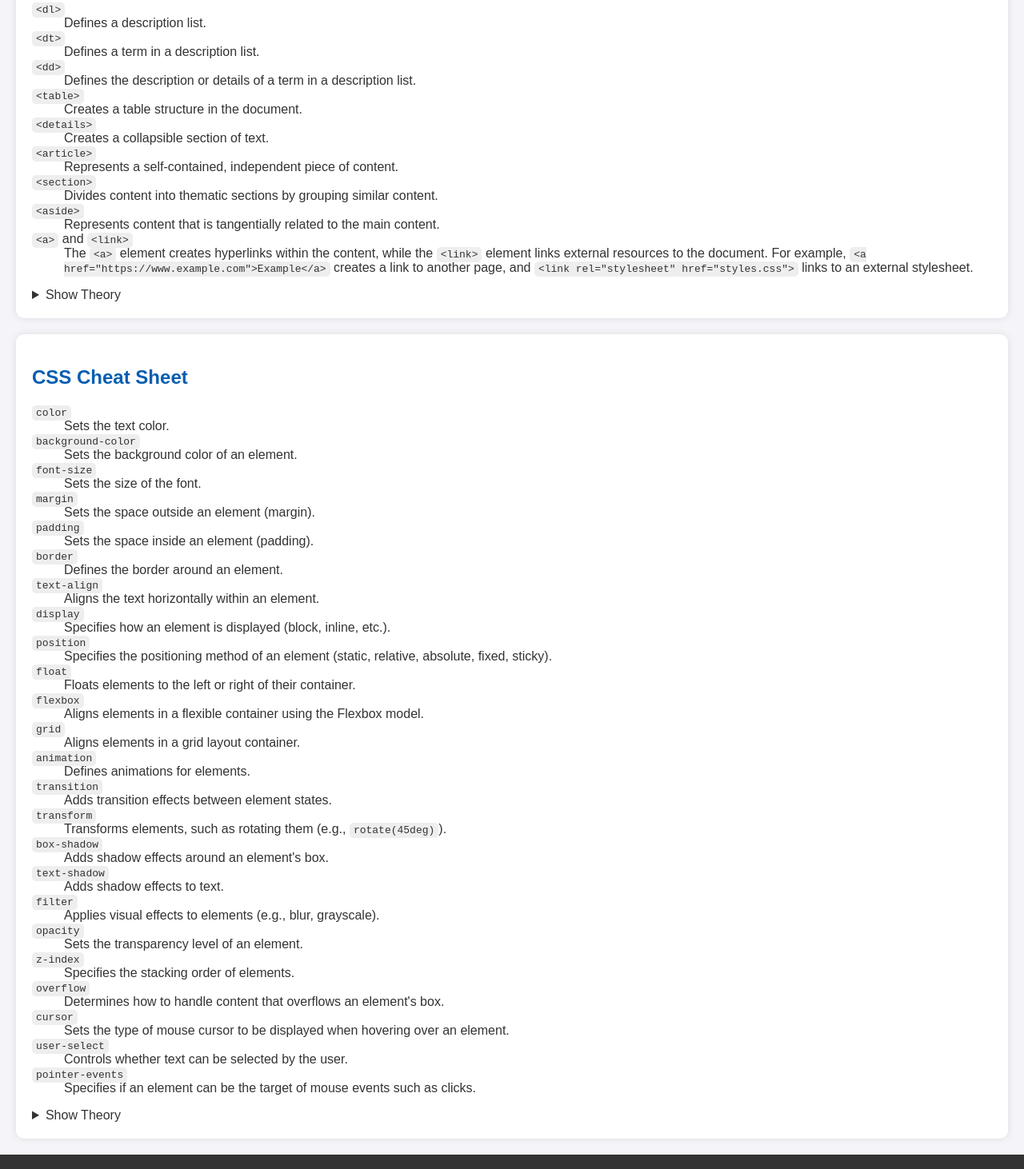
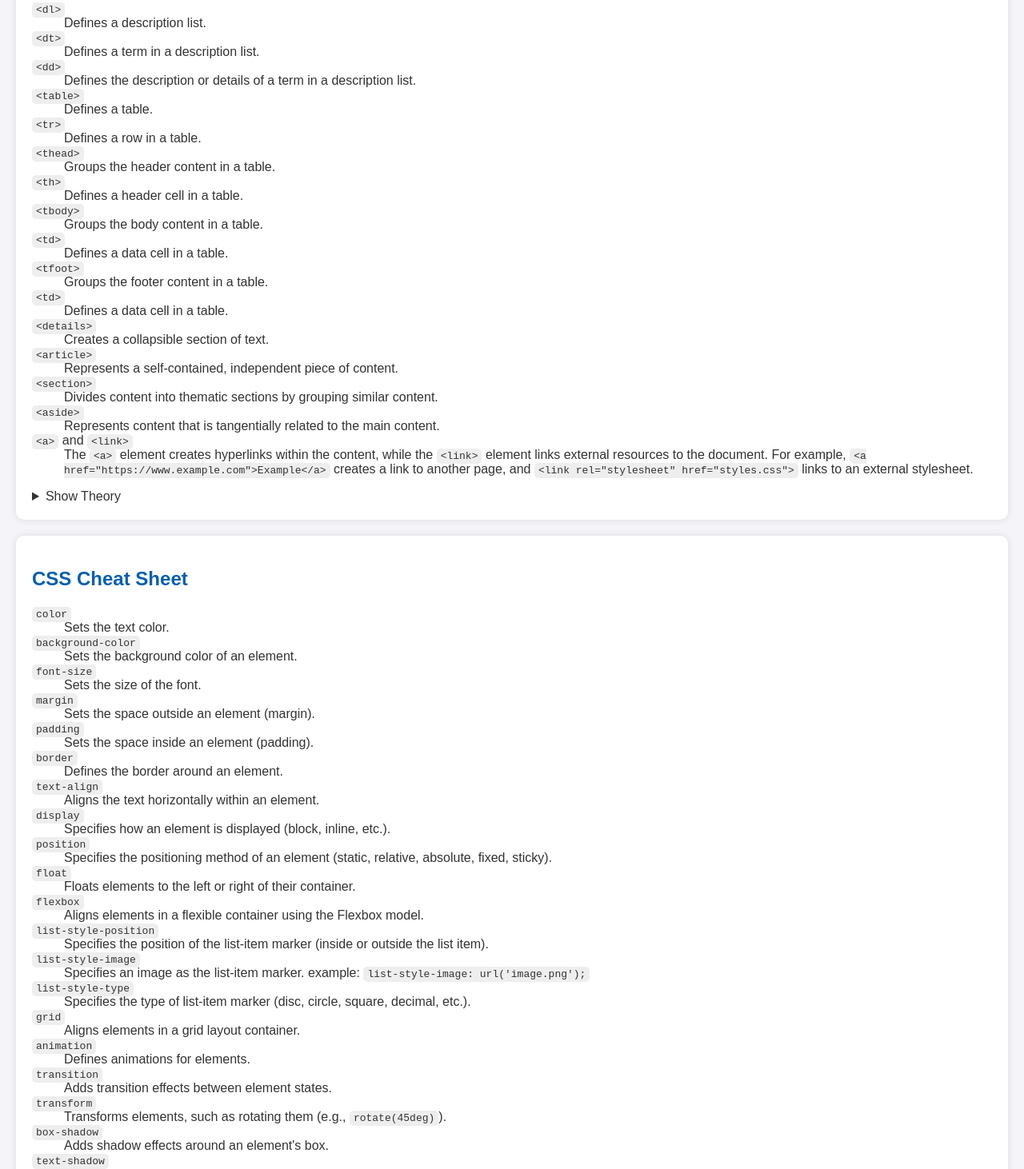
Before and after one commit to Antonio040/Cheatsheet2.0, a plain HTML site: page index.html in a window 1280 px wide. Shown: the part 704-2166 px from the top of the page at 80% size. Drawn offline with Linux system fonts and the light colour scheme.

Commit message:
update cheat sheet to reading assignment 3

```diff
--- a/index.html
+++ b/index.html
@@ -68,7 +68,28 @@
             <dd>Defines the description or details of a term in a description list.</dd>
 
             <dt><code>&lt;table&gt;</code></dt>
-            <dd>Creates a table structure in the document.</dd>
+            <dd>Defines a table.</dd>
+
+            <dt><code>&lt;tr&gt;</tr></code></dt>
+            <dd>Defines a row in a table.</dd>
+
+            <dt><code>&lt;thead&gt;</code></dt>
+            <dd>Groups the header content in a table.</dd>
+
+            <dt><code>&lt;th&gt;</code></dt>
+            <dd>Defines a header cell in a table.</dd>
+
+            <dt><code>&lt;tbody&gt;</code></dt>
+            <dd>Groups the body content in a table.</dd>
+
+            <dt><code>&lt;td&gt;</code></dt>
+            <dd>Defines a data cell in a table.</dd>
+
+            <dt><code>&lt;tfoot&gt;</code></dt>
+            <dd>Groups the footer content in a table.</dd>
+
+            <dt><code>&lt;td&gt;</code></dt>
+            <dd>Defines a data cell in a table.</dd>
 
             <dt><code>&lt;details&gt;</code></dt>
             <dd>Creates a collapsible section of text.</dd>
@@ -217,6 +238,15 @@
             <dt><code>flexbox</code></dt>
             <dd>Aligns elements in a flexible container using the Flexbox model.</dd>
 
+            <dt><code>list-style-position</code></dt>
+            <dd>Specifies the position of the list-item marker (inside or outside the list item).</dd>
+
+            <dt><code>list-style-image</code></dt>
+            <dd>Specifies an image as the list-item marker. example: <code>list-style-image: url('image.png');</code></dd>
+
+            <dt><code>list-style-type</code></dt>
+            <dd>Specifies the type of list-item marker (disc, circle, square, decimal, etc.).</dd>
+
             <dt><code>grid</code></dt>
             <dd>Aligns elements in a grid layout container.</dd>
 
@@ -293,7 +323,11 @@
                     <code>Internal CSS</code> - Internal CSS is used to define a unique style for a single HTML page. It's placed within the <code>&lt;style&gt;</code> element in the <code>&lt;head&gt;</code> section. <br>
                     <code>Inline CSS</code> - Inline CSS is used to apply a unique style to a single element. It's placed within the <code>style</code> attribute of an HTML element. <br>
                     <code>External CSS</code> - External CSS is used to define the style of multiple HTML pages. It's placed in a separate CSS file and linked to the HTML pages using the <code>&lt;link&gt;</code> element. <br>
-        </details>
+                    </p>
+                    <p>1. Black dotted border of 1 px width. <code>border: 1px dotted black;</code>
+                        2. Solid border of 1 px width having a red color and rounded corners: <code>1px solid red; border-radius: 10px;</code>
+                        3. Merge the borders of table cells so that they appear as one line: <code>border-collapse: collapse;</code></p>
+                </details>
     </section>
 
     <footer>
```
